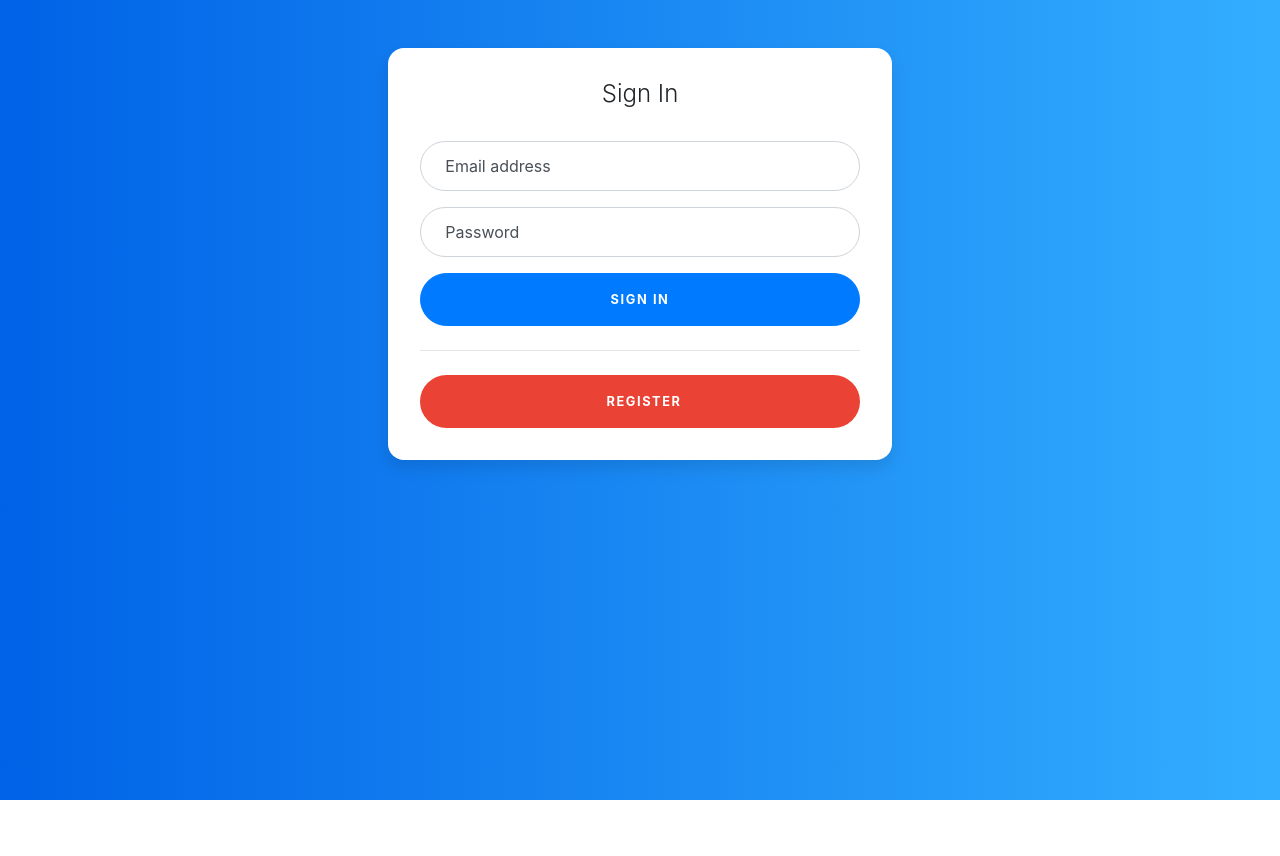
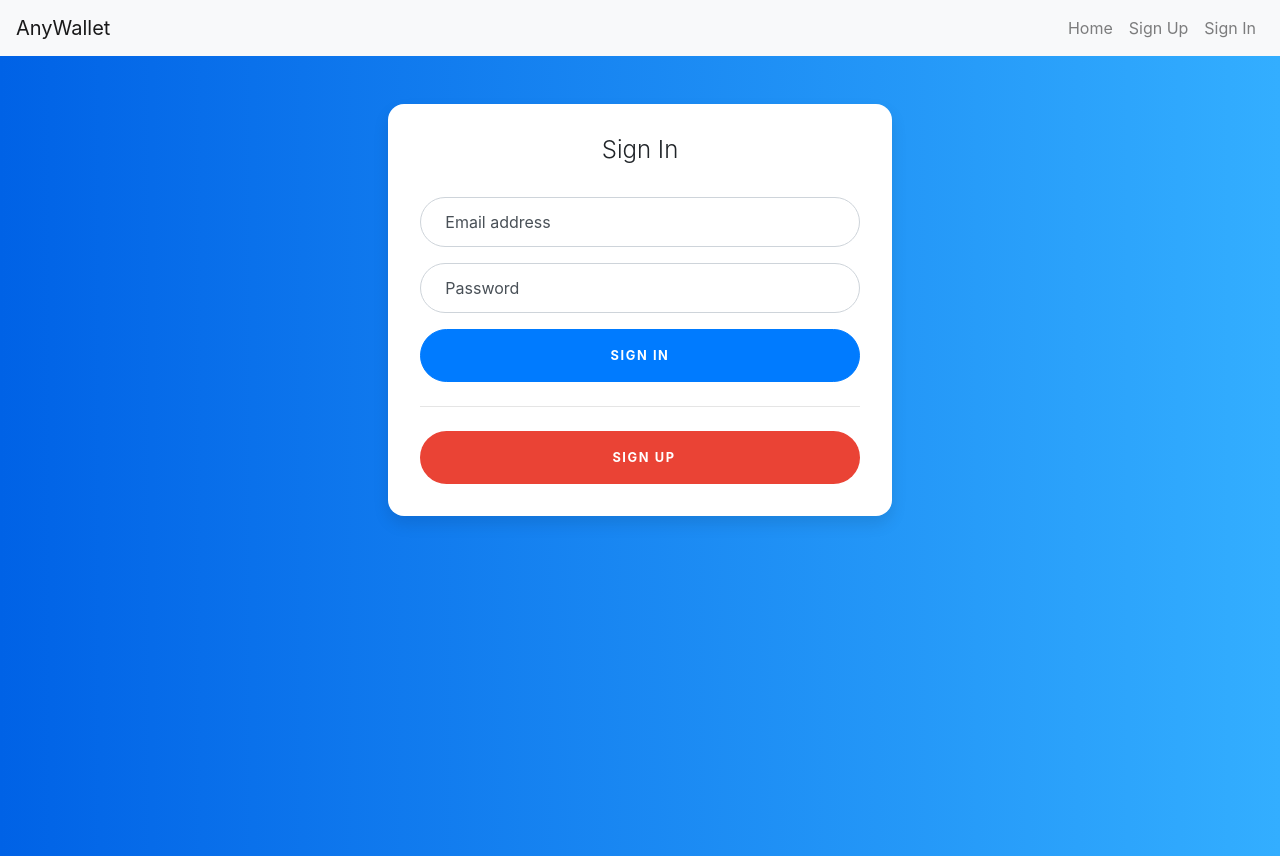
Before and after one commit to eric2702/ReactAnyWalletFinalV2, a React (Create React App) app in the folder client/: page /login in a window 1280 px wide. Before the commit the page ends 800 px from the top, so only its background shows below. Built offline with nearby package versions, Linux system fonts and the light colour scheme; no server answers.

Commit message:
added navbar and aos animation

```diff
--- a/client/package.json
+++ b/client/package.json
@@ -7,6 +7,7 @@
     "@testing-library/jest-dom": "^5.14.1",
     "@testing-library/react": "^11.2.7",
     "@testing-library/user-event": "^12.8.3",
+    "aos": "^2.3.4",
     "axios": "^0.21.1",
     "react": "^17.0.2",
     "react-dom": "^17.0.2",
--- a/client/public/index.html
+++ b/client/public/index.html
@@ -30,7 +30,9 @@
       integrity="sha384-B0vP5xmATw1+K9KRQjQERJvTumQW0nPEzvF6L/Z6nronJ3oUOFUFpCjEUQouq2+l"
       crossorigin="anonymous"
     />
+    <link href="https://unpkg.com/aos@2.3.1/dist/aos.css" rel="stylesheet" />
     <title>React App</title>
+    <script src="https://unpkg.com/aos@2.3.1/dist/aos.js"></script>
   </head>
 
   <body class="container-fluid pl-0 pr-0">
--- a/client/src/App.js
+++ b/client/src/App.js
@@ -11,6 +11,8 @@ import "./css/loading.css";
 
 import Loading from "./components/Loading";
 import { authActions } from "./store/auth";
+import Home from "./components/Home";
+import AOS from "aos";
 
 const axios = require("axios");
 
@@ -49,9 +51,14 @@ function App() {
     isAuthEffect();
   });
 
+  useEffect(() => {
+    AOS.init();
+  }, []);
+
   return (
     <Suspense fallback={<Loading />}>
       <Switch>
+        <Route exact path="/" component={() => <Home />} />
         <Route
           exact
           path="/register"
--- a/client/src/components/Dashboard.js
+++ b/client/src/components/Dashboard.js
@@ -1,4 +1,4 @@
-import React, { Fragment, useState, useEffect } from "react";
+import React, { useState, useEffect } from "react";
 import { useDispatch } from "react-redux";
 import { toast } from "react-toastify";
 import { authActions } from "../store/auth";
@@ -38,12 +38,12 @@ const Dashboard = () => {
     getName();
   }, []);
   return (
-    <Fragment>
+    <div data-aos="fade-right">
       <h1>Dashboard {name}</h1>
       <button className="btn btn-primary" onClick={(e) => logout(e)}>
         Logout
       </button>
-    </Fragment>
+    </div>
   );
 };
 
--- /dev/null
+++ b/client/src/components/Home.js
@@ -0,0 +1,11 @@
+import Navbar from "./partials/Navbar";
+
+const Home = () => {
+  return (
+    <div>
+      <Navbar />
+    </div>
+  );
+};
+
+export default Home;
--- a/client/src/components/Login.js
+++ b/client/src/components/Login.js
@@ -6,6 +6,7 @@ import { toast } from "react-toastify";
 
 import "../css/auth.css";
 import { authActions } from "../store/auth";
+import Navbar from "./partials/Navbar";
 
 const axios = require("axios");
 
@@ -52,10 +53,12 @@ const Login = () => {
   };
 
   return (
+    <div>
+      <Navbar />
       <div className="login">
         <div className="row mr-0 ml-0">
           <div className="col-sm-9 col-md-7 col-lg-5 mx-auto">
-          <div className="card card-signin my-5">
+            <div data-aos="fade-right" className="card card-signin my-5">
               <div className="card-body">
                 <h5 className="card-title text-center">Sign In</h5>
                 <form className="form-signin" onSubmit={onSubmitForm}>
@@ -100,10 +103,11 @@ const Login = () => {
                       type="submit"
                     >
                       <i className="fab fa-google mr-2"></i>
-                    Register
+                      Sign Up
                     </button>
                   </Link>
                 </form>
+              </div>
             </div>
           </div>
         </div>
--- a/client/src/components/Register.js
+++ b/client/src/components/Register.js
@@ -4,10 +4,11 @@ import { Link } from "react-router-dom";
 import { toast } from "react-toastify";
 import "../css/auth.css";
 import { authActions } from "../store/auth";
+import Navbar from "./partials/Navbar";
 
 const axios = require("axios");
 
-const Register = ({ setAuth }) => {
+const Register = () => {
   const dispatch = useDispatch();
   const logoutHandler = () => {
     dispatch(authActions.logout());
@@ -54,10 +55,12 @@ const Register = ({ setAuth }) => {
     }
   };
   return (
+    <div>
+      <Navbar />
       <div className="register">
         <div className="row mr-0 ml-0">
           <div className="col-sm-9 col-md-7 col-lg-5 mx-auto">
-          <div className="card card-signin my-5">
+            <div data-aos="fade-right" className="card card-signin my-5">
               <div className="card-body">
                 <h5 className="card-title text-center">Sign Up</h5>
                 <form className="form-signin" onSubmit={onSubmitForm}>
@@ -138,6 +141,7 @@ const Register = ({ setAuth }) => {
           </div>
         </div>
       </div>
+    </div>
   );
 };
 
--- /dev/null
+++ b/client/src/components/partials/Navbar.js
@@ -0,0 +1,45 @@
+import { Link } from "react-router-dom";
+
+const Navbar = () => {
+  return (
+    <nav class="navbar navbar-expand-lg navbar-light bg-light">
+      <Link to="/" style={{ textDecoration: "none" }}>
+        <div class="navbar-brand">AnyWallet</div>
+      </Link>
+      <button
+        class="navbar-toggler"
+        type="button"
+        data-toggle="collapse"
+        data-target="#navbarNav"
+        aria-controls="navbarNav"
+        aria-expanded="false"
+        aria-label="Toggle navigation"
+      >
+        <span class="navbar-toggler-icon"></span>
+      </button>
+      <div class="collapse navbar-collapse" id="navbarNav">
+        <ul class="navbar-nav ml-auto">
+          <li class="nav-item active">
+            <Link to="/" style={{ textDecoration: "none" }}>
+              <div class="nav-link">
+                Home <span class="sr-only">(current)</span>
+              </div>
+            </Link>
+          </li>
+          <li class="nav-item">
+            <Link to="/register" style={{ textDecoration: "none" }}>
+              <div class="nav-link">Sign Up</div>
+            </Link>
+          </li>
+          <li class="nav-item">
+            <Link to="/login" style={{ textDecoration: "none" }}>
+              <div class="nav-link">Sign In</div>
+            </Link>
+          </li>
+        </ul>
+      </div>
+    </nav>
+  );
+};
+
+export default Navbar;
```
Also changed, not shown: 1 other file (tests, documents, lock files or other folders). Lines whose indentation alone changed are shown as unchanged.
